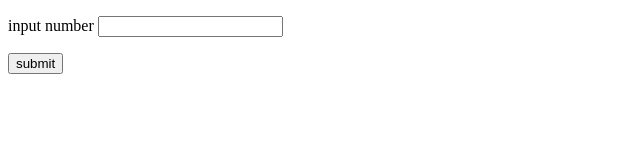
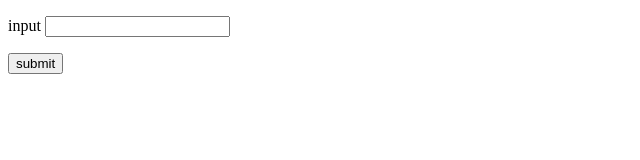
Before and after one commit to weilong-create/remote-assignments, a website: page Week2/Assignments/public/sum.html in a window 1280 px wide. Shown: the whole page, without its empty margins (0-640 px from the left). Drawn offline with Linux system fonts and the light colour scheme.

Commit message:
Update sum.html

```diff
--- a/Week2/Assignments/public/sum.html
+++ b/Week2/Assignments/public/sum.html
@@ -5,12 +5,11 @@
   </head>
   <body>
         <p>
-            <label>input number </label>
+            <label>input</label>
             <input type='text' id='name' name='name'>
         </p>
         <button id="submit">submit</button>
         <div id="result" style="border: 10px;margin-top: 10px;"></div>
     <script src="app.js"></script>
   </body>
-
 </html>
```
